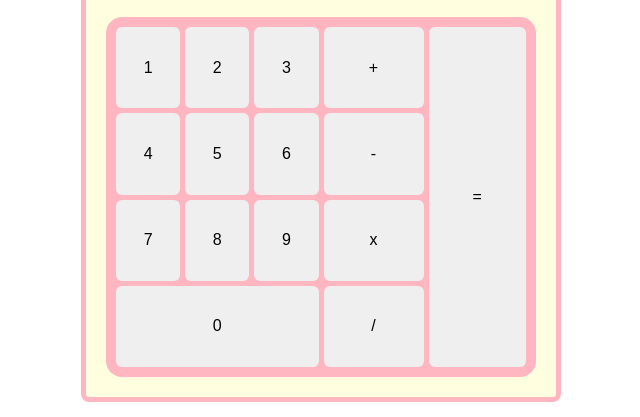
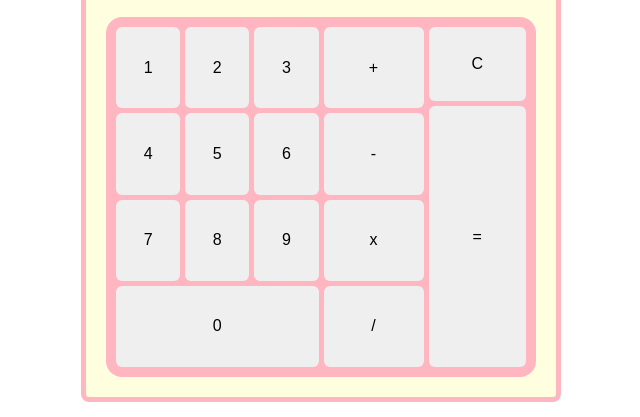
Before and after one commit to dooory/odin-calculator, a plain HTML site: page index.html in a window 1280 px wide. Shown: the part 263-680 px from the top of the page, 319-959 px from the left. Drawn offline with Linux system fonts and the light colour scheme.

Commit message:
style: add clear input button + refactoring

```diff
--- a/index.html
+++ b/index.html
@@ -31,13 +31,14 @@
 					<button class="number" type"button">0</button>
 				</div>
 				<div id="symbols-container">
-					<div id="operators-container">
+					<div id="main-operators" class="operators-column">
 						<button class="operator" id="add" type="button">+</button>
 						<button class="operator" id="subtract" type="button">-</button>
 						<button class="operator" id="multiply" type="button">x</button>
 						<button class="operator" id="divide" type="button">/</button>
 					</div>
-					<div id="equals-container">
+					<div id="secondary-operators" class="operators-column">
+						<button id="clear" type="button">C</button>
 						<button id="equals" type="button">=</button>
 					</div>
 				</div>
--- a/style.css
+++ b/style.css
@@ -83,7 +83,7 @@ button {
 	gap: 5px;
 }
 
-#operators-container {
+#main-operators {
 	display: flex;
 	flex: 1 1 50%;
 	flex-direction: column;
@@ -95,11 +95,17 @@ button {
 	width: 100px;
 }
 
-#equals-container {
+#secondary-operators {
 	flex: 1 1 50%;
 	display: flex;
+	gap: 5px;
+	flex-direction: column;
 }
 
 #equals {
 	flex: auto;
 }
+
+#clear {
+	flex: 0.23 1 auto;
+}
```
